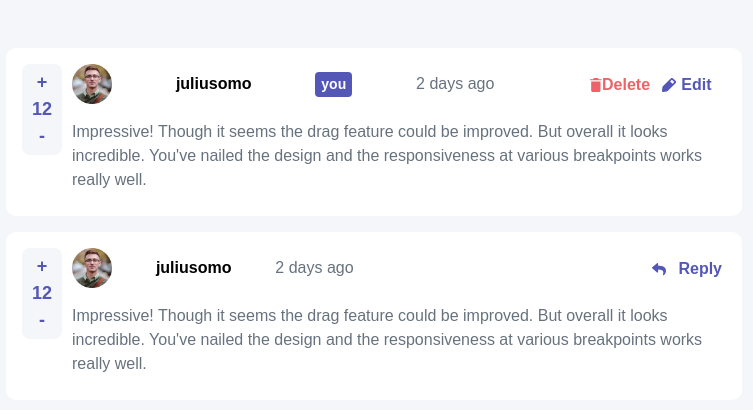
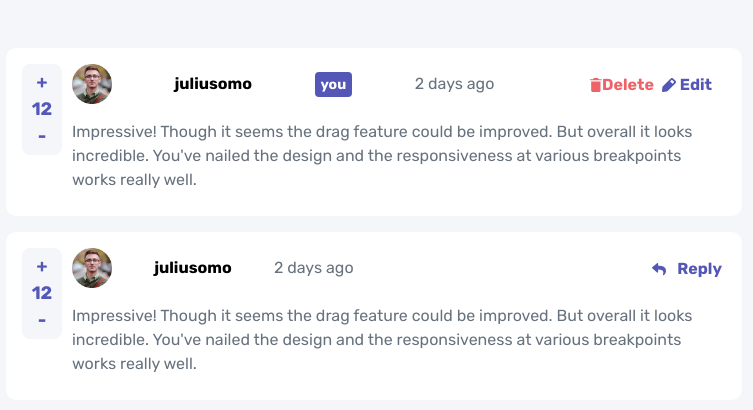
Before and after one commit to borgesmj/frontend-mentor-challenges, a React (Vite) app in the folder interactive-comments-section/: page / in a window 1280 px wide. Shown: the top 410 px of the page, without its empty margins (266-1019 px from the left). Built offline with nearby package versions, Linux system fonts and the light colour scheme.

Commit message:
changing position import line @ gobalstyles.css

```diff
--- a/interactive-comments-section/src/Styles/GlobalStyles.css
+++ b/interactive-comments-section/src/Styles/GlobalStyles.css
@@ -1,3 +1,4 @@
+@import url('https://fonts.googleapis.com/css2?family=Rubik:ital,wght@0,300..900;1,300..900&display=swap');
 :root{
     /* Colores primarios */
     --Moderate-blue: hsl(238, 40%, 52%);
@@ -11,7 +12,6 @@
     --Very-light-gray: hsl(228, 33%, 97%);
     --White: hsl(0, 0%, 100%);
 }
-@import url('https://fonts.googleapis.com/css2?family=Rubik:ital,wght@0,300..900;1,300..900&display=swap');
 
 body{
     font-family: "Rubik", sans-serif;
```
